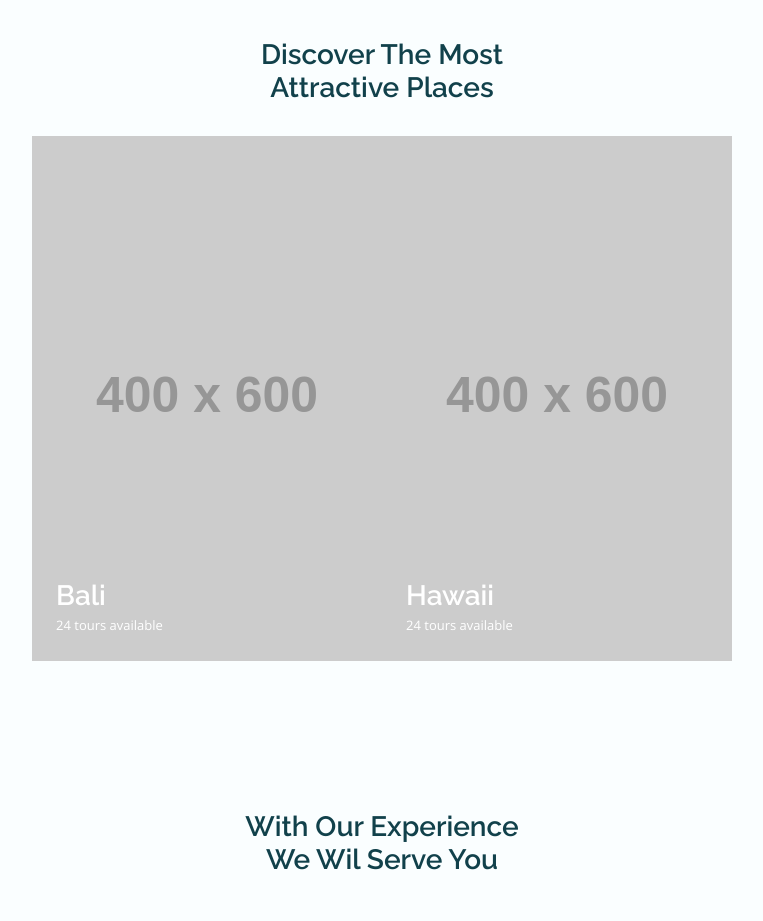
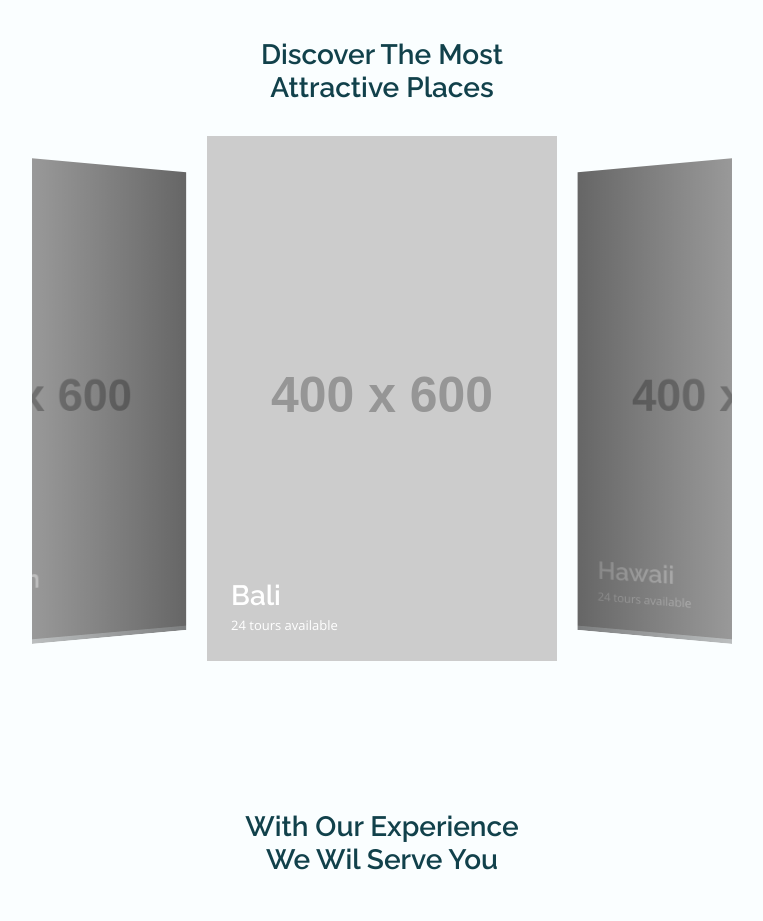
Before and after one commit to naima94/Model-type, a plain HTML site: page index.html in a window 1280 px wide. Shown: the part 1260-2181 px from the top of the page, without its empty margins (258-1021 px from the left). Drawn offline with nearby package versions, Linux system fonts and the light colour scheme; placeholder pictures from the web are drawn by us.

Commit message:
Swiper active

```diff
--- a/index.html
+++ b/index.html
@@ -491,7 +491,7 @@
         </a>
 
         <!--========== SWIPER JS ==========-->
-        <script src=""></script>
+        <script src="assets/js/swiper-bundle.min.js"></script>
 
         <!--========== MONSCRIPT JS ==========-->
         <script src="monsript.js"></script>
--- a/monsript.js
+++ b/monsript.js
@@ -47,7 +47,7 @@ var swiper = new Swiper(".discover-container", {
     loop: true,
     spaceBetween: 32,
     coverflowEffect: {
-      rotate: 0,
+      rotate: 25,
       /*stretch: 0,
       depth: 100,
       modifier: 1,
```
